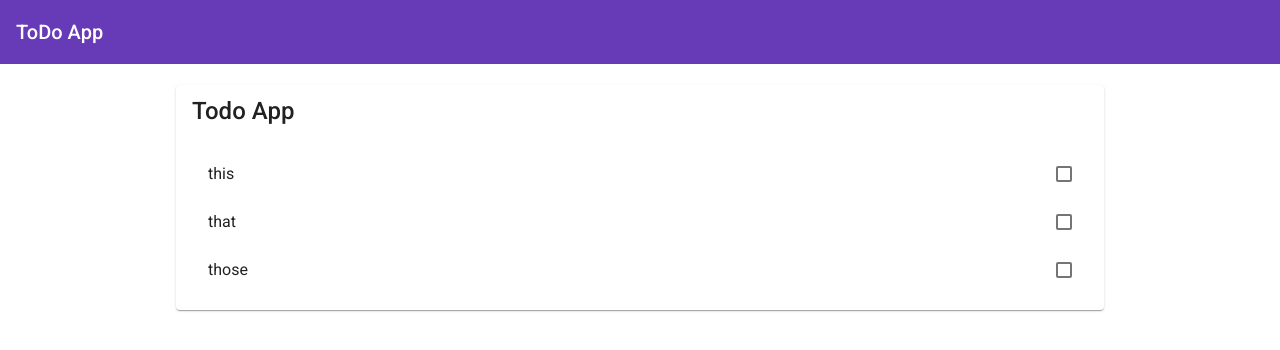
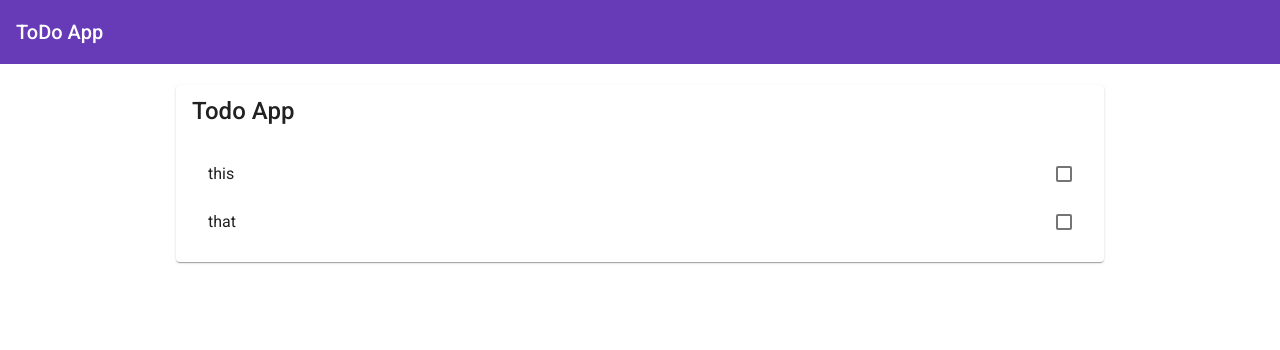
Before and after one commit to newmankyle/angular-todo-app, an Angular app: page / in a window 1280 px wide. Shown: the top 350 px of the page. Built offline with nearby package versions, Linux system fonts and the light colour scheme.

Commit message:
adds service so that add op is easy

```diff
--- a/src/app/app.module.ts
+++ b/src/app/app.module.ts
@@ -7,7 +7,8 @@ import { MatToolbarModule } from "@angular/material/toolbar";
 import { MatCardModule } from "@angular/material/card";
 import { MatListModule } from "@angular/material/list";
 import { TodoItemComponent } from "./components/todo-item/todo-item.component";
-import { TodoListComponent } from './components/todo-list/todo-list.component';
+import { TodoListComponent } from "./components/todo-list/todo-list.component";
+import { TodoListModule } from "./components/todo-list/todo-list.module";
 
 @NgModule({
   declarations: [AppComponent, TodoItemComponent, TodoListComponent],
@@ -16,7 +17,8 @@ import { TodoListComponent } from './components/todo-list/todo-list.component';
     BrowserAnimationsModule,
     MatToolbarModule,
     MatCardModule,
-    MatListModule
+    MatListModule,
+    TodoListModule
   ],
   providers: [],
   bootstrap: [AppComponent]
--- a/src/app/components/todo-list/todo-list.component.html
+++ b/src/app/components/todo-list/todo-list.component.html
@@ -1,3 +1,3 @@
 <mat-selection-list>
-  <todo-item *ngFor="let todo of todoList" todo="{{ todo }}"> </todo-item>
+  <todo-item *ngFor="let todo of todos | async" todo="{{ todo }}"> </todo-item>
 </mat-selection-list>
--- a/src/app/components/todo-list/todo-list.component.ts
+++ b/src/app/components/todo-list/todo-list.component.ts
@@ -1,14 +1,18 @@
-import { Component } from "@angular/core";
+import { Component, OnInit } from "@angular/core";
+import { TodoService } from "src/app/services/todo.service";
+import { Observable } from "rxjs";
 
 @Component({
   selector: "todo-list",
   templateUrl: "./todo-list.component.html",
   styleUrls: ["./todo-list.component.css"]
 })
-export class TodoListComponent {
-  constructor() {}
+export class TodoListComponent implements OnInit {
+  public todos: Observable<string[]>;
 
-  get todoList(): any {
-    return ["this", "that", "those"];
+  constructor(private todoService: TodoService) {}
+
+  ngOnInit() {
+    this.todos = this.todoService.todos;
   }
 }
--- /dev/null
+++ b/src/app/services/todo.service.ts
@@ -0,0 +1,15 @@
+import { Injectable } from "@angular/core";
+import { BehaviorSubject, Observable } from "rxjs";
+
+@Injectable({
+  providedIn: "root"
+})
+export class TodoService {
+  private _todos = new BehaviorSubject<string[]>(["this", "that"]);
+  private dataStore: { todos: string[] } = { todos: [] };
+  constructor() {}
+
+  get todos(): Observable<string[]> {
+    return this._todos.asObservable();
+  }
+}
```
Also changed, not shown: src/app/components/todo-list/todo-list.module.ts (added, +10 -0 lines).
